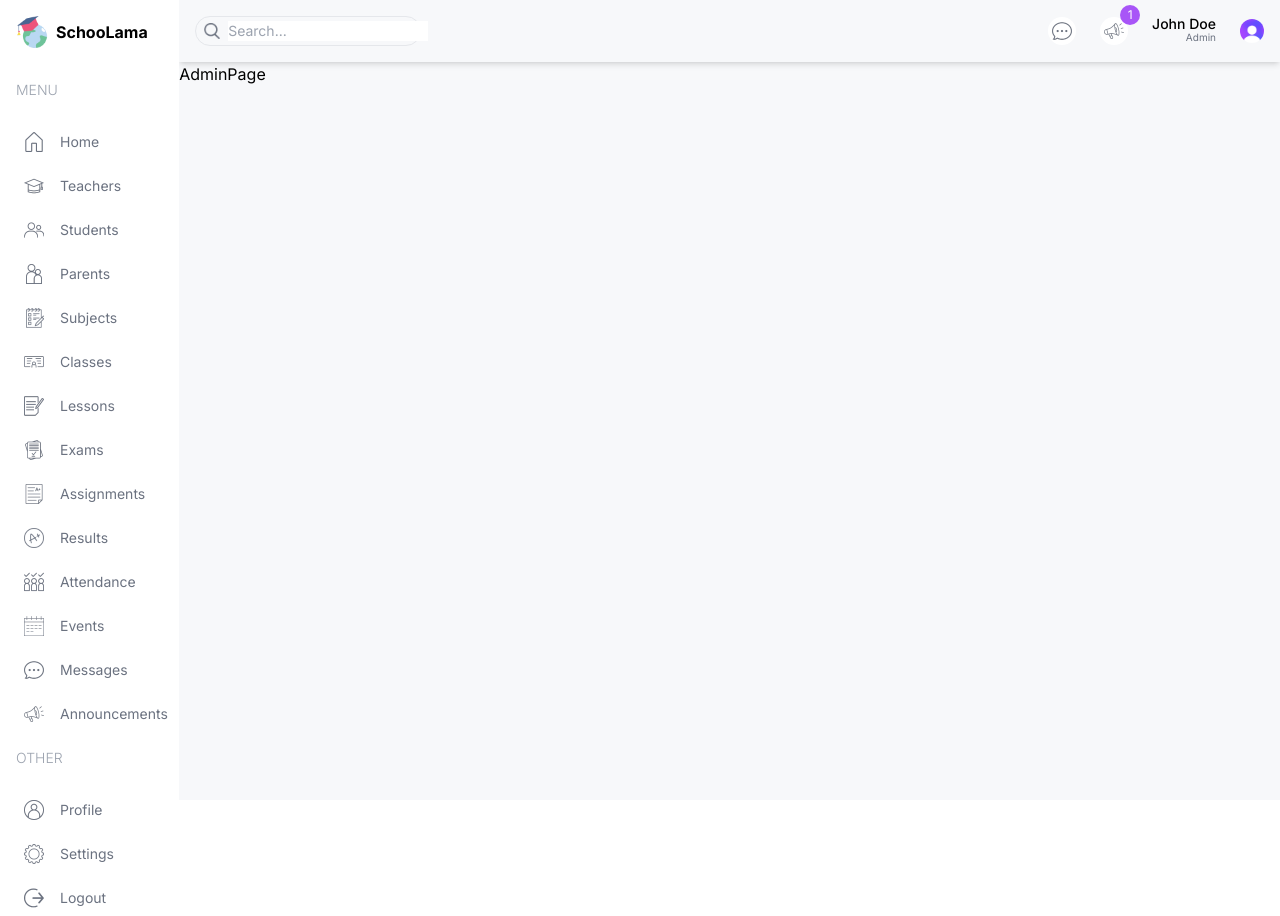
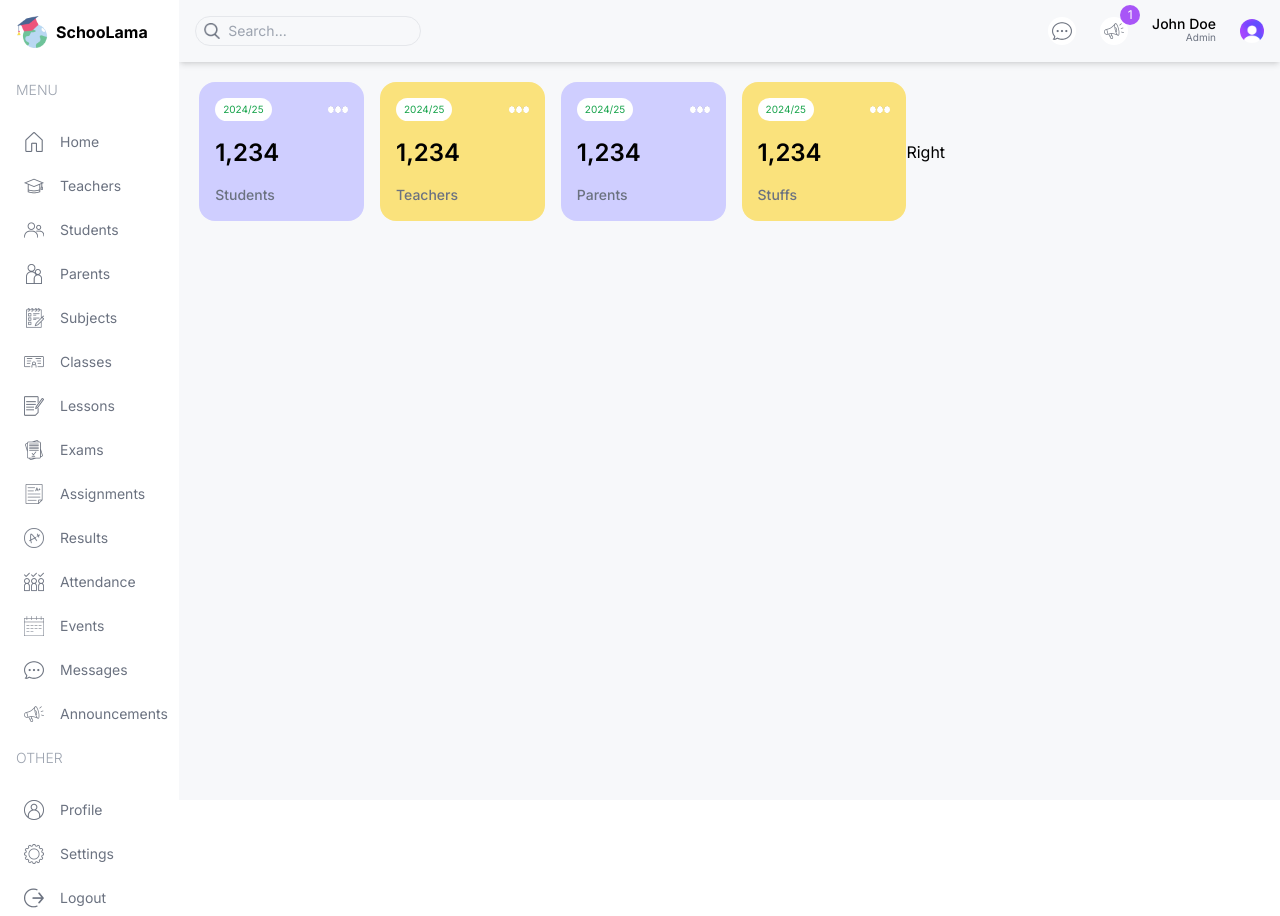
Before and after one commit to hamzanazir27/hamzanazir27-Nextjs-LMS-Project, a Next.js app: page /admin in a window 1280 px wide. Built offline with nearby package versions, Linux system fonts and the light colour scheme.

Commit message:
working on admin pannel

```diff
--- a/src/app/(dashboard)/admin/page.tsx
+++ b/src/app/(dashboard)/admin/page.tsx
@@ -1,5 +1,22 @@
+import UserCard from "@/components/UserCard";
+
 const AdminPage = () => {
-  return <div className="">AdminPage</div>;
+  return (
+    <div className="p-5 flex flex-col md:flex-row items-center justify-between ">
+      {/* Left */}
+      <div className="w-full lg:w-2/3">
+        <div className="flex gap-4 justify-between flex-wrap">
+          <UserCard type="student" />
+          <UserCard type="teacher" />
+          <UserCard type="parent" />
+          <UserCard type="stuff" />
+        </div>
+      </div>
+
+      {/* Right */}
+      <div className="w-full lg:w-1/3">Right</div>
+    </div>
+  );
 };
 
 export default AdminPage;
--- a/src/components/NavBar.tsx
+++ b/src/components/NavBar.tsx
@@ -10,7 +10,7 @@ export default function NavBar() {
         <input
           type="text"
           placeholder="Search..."
-          className="w-[200px] outline-none text-sm"
+          className="w-[200px] outline-none text-sm bg-transparent"
         />
       </div>
 
@@ -30,6 +30,7 @@ export default function NavBar() {
           <span className="text-[10px] text-gray-500 text-right">Admin</span>
         </div>
         <Image
+          alt=""
           src="/avatar.png"
           className="rounded-full"
           width={24}
--- /dev/null
+++ b/src/components/UserCard.tsx
@@ -0,0 +1,17 @@
+import React from "react";
+import Image from "next/image";
+
+export default function UserCard({ type }: { type: string }) {
+  return (
+    <div className="rounded-2xl min-w-[130px] flex-1 p-4 even:bg-lamaYellow odd:bg-lamaPurple">
+      <div className="flex justify-between">
+        <span className="text-[10px] bg-white px-2 py-1 rounded-full text-green-600">
+          2024/25
+        </span>
+        <Image alt="" src="/more.png" width={20} height={20} />
+      </div>
+      <h1 className="text-2xl font-semibold my-4">1,234</h1>
+      <h2 className="text-sm font-medium text-gray-500 capitalize">{type}s</h2>
+    </div>
+  );
+}
--- a/tailwind.config.ts
+++ b/tailwind.config.ts
@@ -13,6 +13,14 @@ const config: Config = {
         "gradient-conic":
           "conic-gradient(from 180deg at 50% 50%, var(--tw-gradient-stops))",
       },
+      colors: {
+        lamaSky: "#C3EBFA",
+        lamaSkyLight: "#EDF9FD",
+        lamaPurple: "#CFCEFF",
+        lamaPurpleLight: "#F1F0FF",
+        lamaYellow: "#FAE27C",
+        lamaYellowLight: "#FEFCE8",
+      },
     },
   },
   plugins: [],
```
